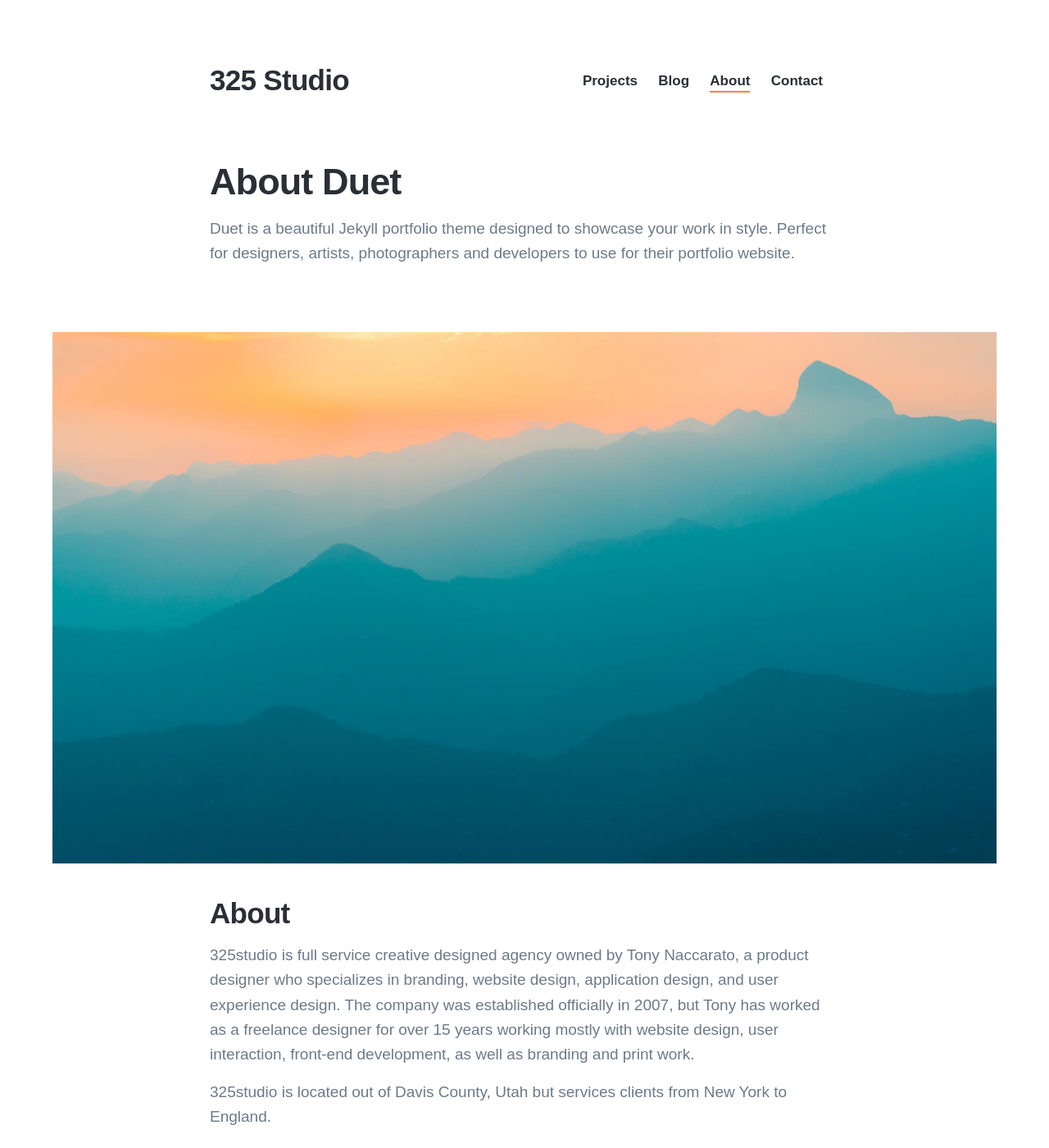
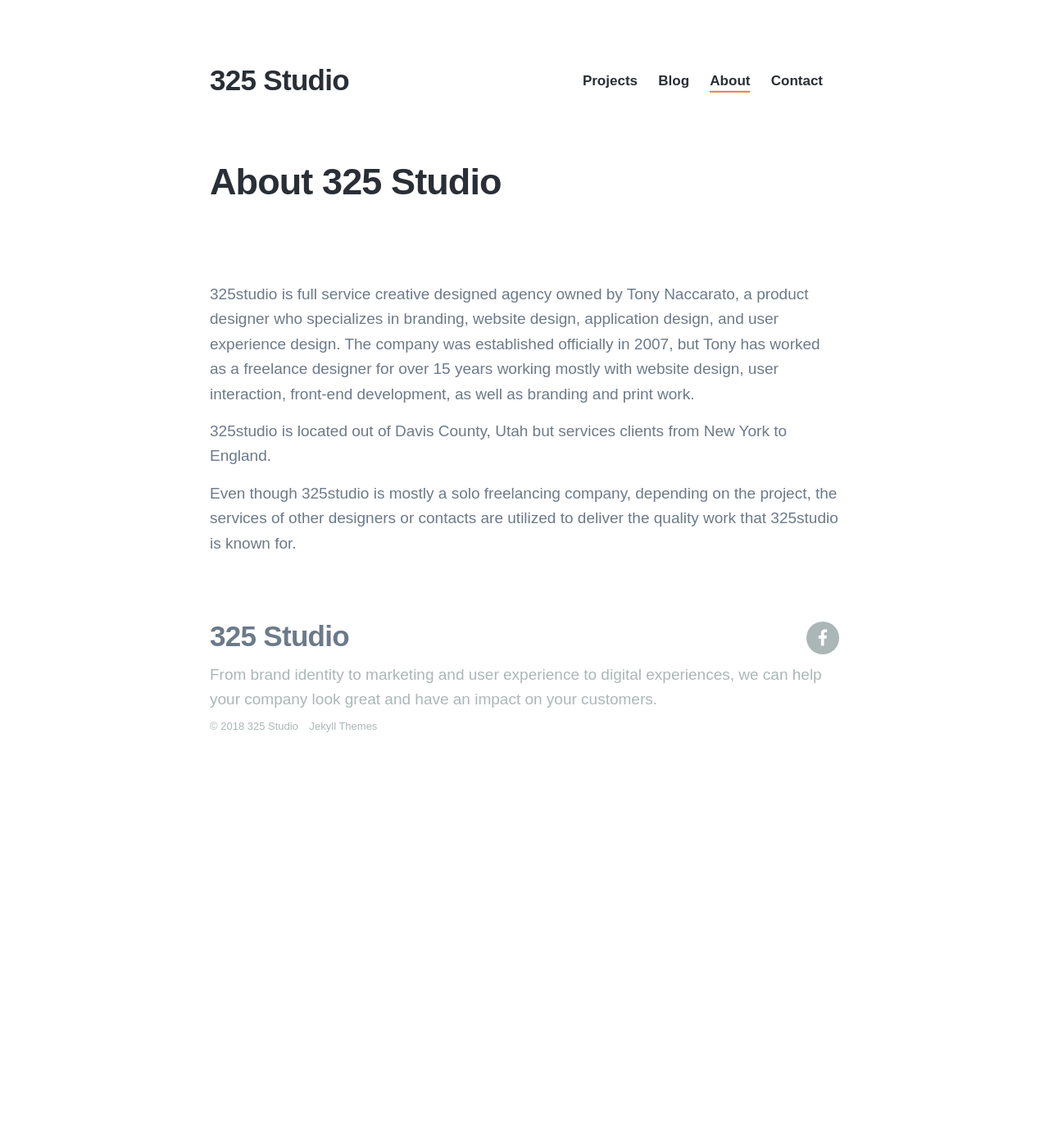
Before and after one commit to naccrat/325studio-old, a Jekyll site: the page built from _pages/about.md, in a window 1280 px wide and 1400 px high. Shown: the whole window at 82% size. Built offline with Jekyll 4.4.1, drawn with Linux system fonts in a browser that asks for light colours; nearby versions of some CDN libraries; some web fonts are replaced.

Commit message:
about page

```diff
--- a/_pages/about.md
+++ b/_pages/about.md
@@ -1,13 +1,11 @@
 ---
-title: About Duet
-subtitle: Duet is a beautiful Jekyll portfolio theme designed to showcase your work in style. Perfect for designers, artists, photographers and developers to use for their portfolio website.
-description: Duet is a beautiful Jekyll portfolio theme.
+title: About 325 Studio
+subtitle:
+description:
 featured_image: /images/demo/demo-landscape.jpg
 ---
 
-![](/images/demo/demo-landscape.jpg)
-
-## About
+<!-- ![](/images/demo/demo-landscape.jpg) -->
 
 325studio is full service creative designed agency owned by Tony Naccarato, a product designer who specializes in branding, website design, application design, and user experience design. The company was established officially in 2007, but Tony has worked as a freelance designer for over 15 years working mostly with website design, user interaction, front-end development, as well as branding and print work.
 
```
